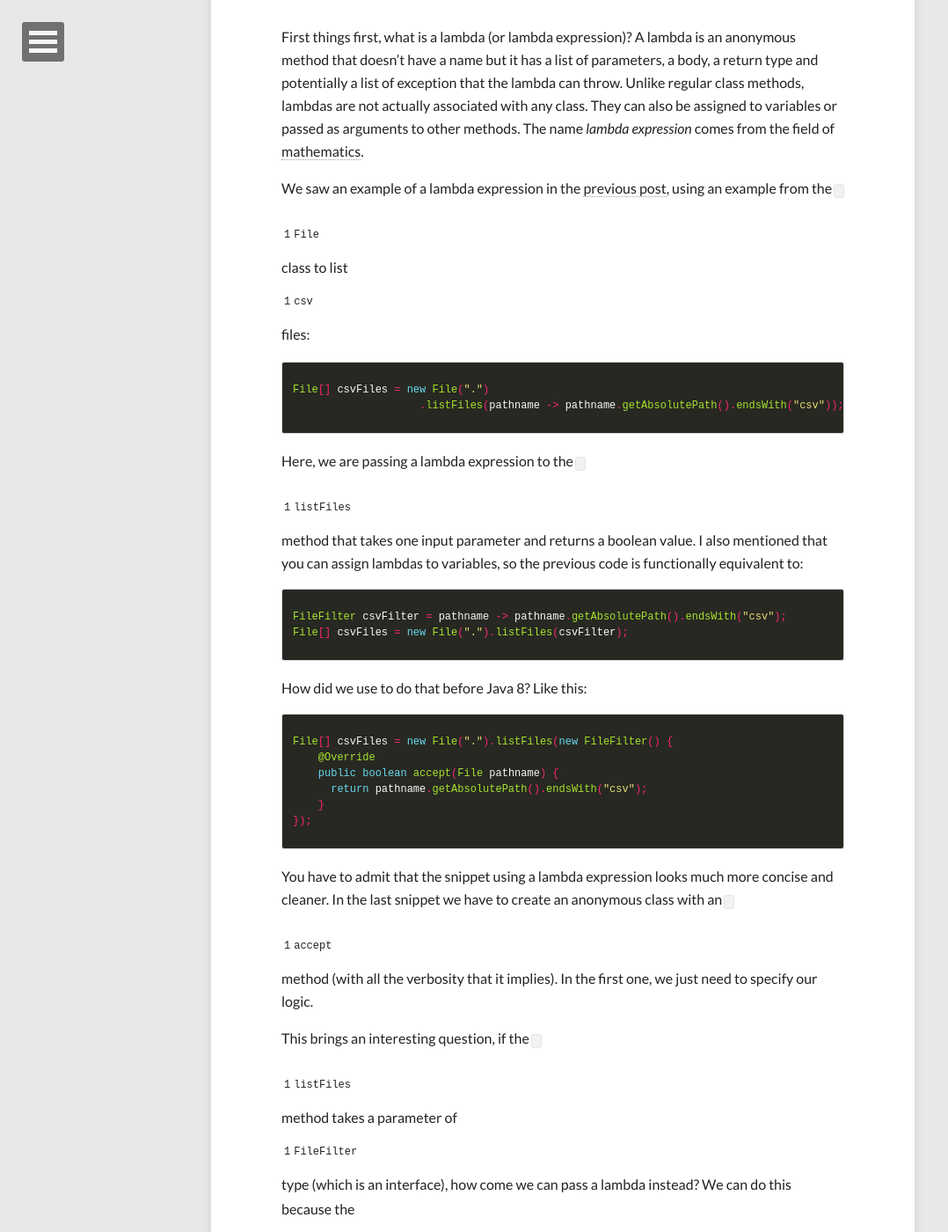
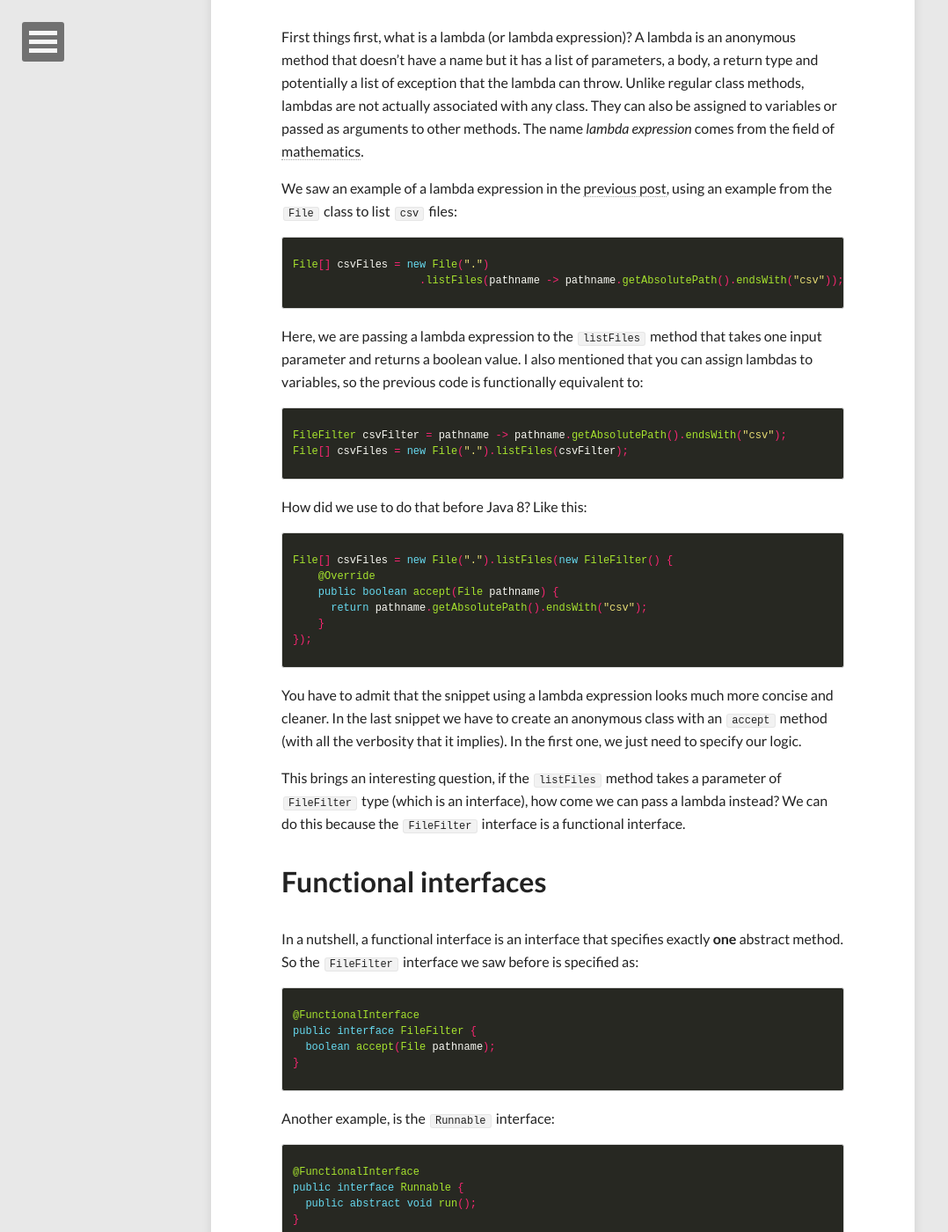
Before and after one commit to jlordiales/jlordiales.github.io, a Jekyll site: the page built from _posts/2014-11-18-lambdas.md, in a window 1280 px wide and 1400 px high, scrolled down 552 px. Shown: the whole window at 88% size, without its empty margins (0-1078 px from the left). Built offline with Jekyll 4.4.1, drawn with Linux system fonts in a browser that asks for light colours; nearby versions of some CDN libraries; comment, search, counter and statistics services are not loaded; some of the changed text lies outside the part shown.

Commit message:
Updated to latest jekyll version

```diff
--- a/Gemfile
+++ b/Gemfile
@@ -4,4 +4,5 @@
 gem 'sass'
 gem 'octopress', '~> 3.0.0.rc.12'
 gem 'jekyll-sitemap'
+gem 'jekyll-paginate'
 gem 'rspec'
--- a/_config.yml
+++ b/_config.yml
@@ -7,7 +7,7 @@
 reading_time:     false
 
 #Your site's domain goes here. Leave localhost server or blank when working locally.
-url: "http://jlordiales.me" # the base hostname & protocol for your site
+url: "https://jlordiales.me" # the base hostname & protocol for your site
 #url: "http://localhost:4000"
 
 # Owner/author information
@@ -37,7 +37,6 @@
 # http://en.wikipedia.org/wiki/List_of_tz_database_time_zones
 timezone:    America/New_York
 future:      true
-highlighter: pygments
 markdown:    kramdown
 
 # https://github.com/mojombo/jekyll/wiki/Permalinks
@@ -47,19 +46,15 @@
 # Amount of post to show on home page
 paginate: 10
 
+gems: [jekyll-paginate]
+
 kramdown:
   auto_ids: true
   footnote_nr: 1
   entity_output: as_char
   toc_levels: 1..6
-  use_coderay: true
-
-  coderay:
-    coderay_line_numbers: nil
-    coderay_line_numbers_start: 1
-    coderay_tab_width: 4
-    coderay_bold_every: 10
-    coderay_css: class
+  smart_quotes:   lsquo,rsquo,ldquo,rdquo
+  enable_coderay: false
 
 include: [".htaccess"]
 exclude: ["vendor","lib", "config.rb", "Capfile", "config", "Gemfile", "Gemfile.lock", "README.md", "LICENSE", "log", "Rakefile", "Rakefile.rb", "tmp", "less", "*.sublime-project", "*.sublime-workspace", "test", "spec", "Gruntfile.js", "package.json", "node_modules"]
```
Also changed, not shown: Gemfile.lock.
